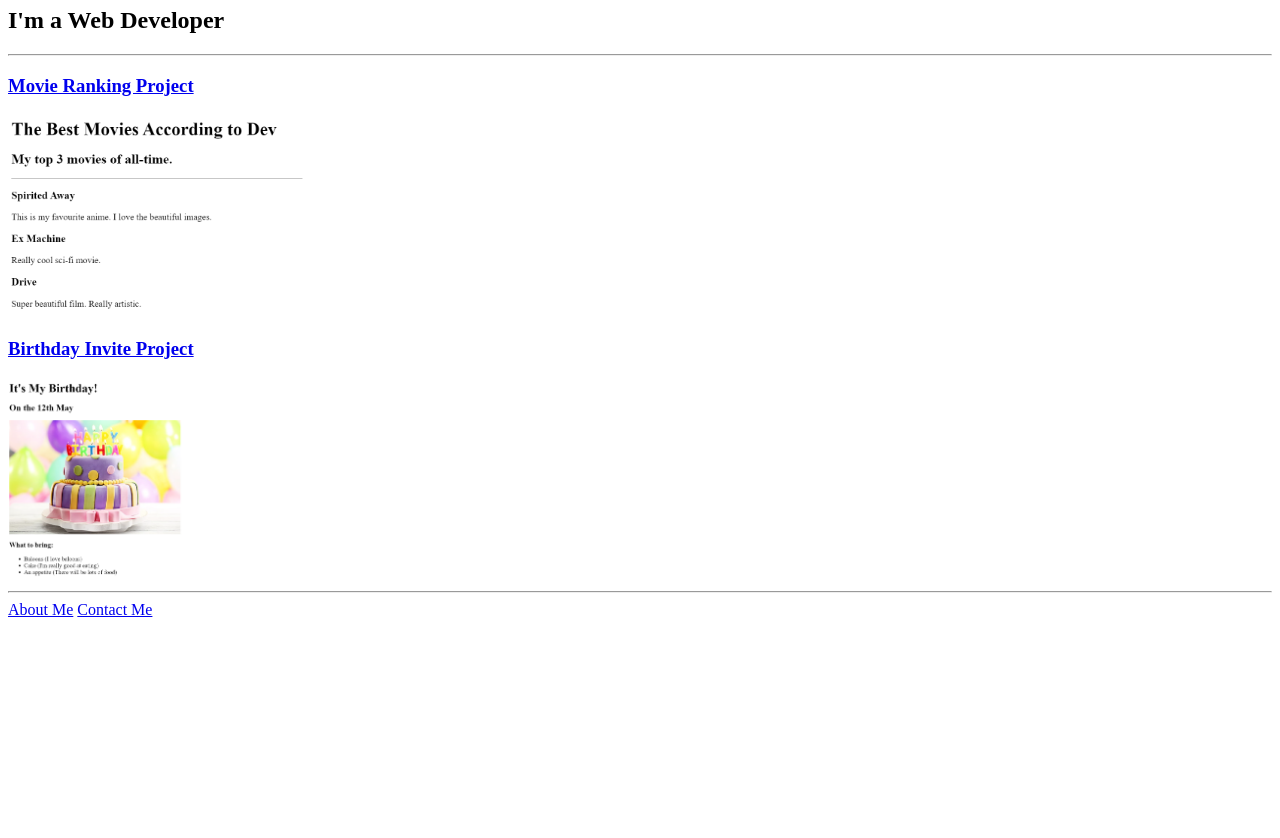
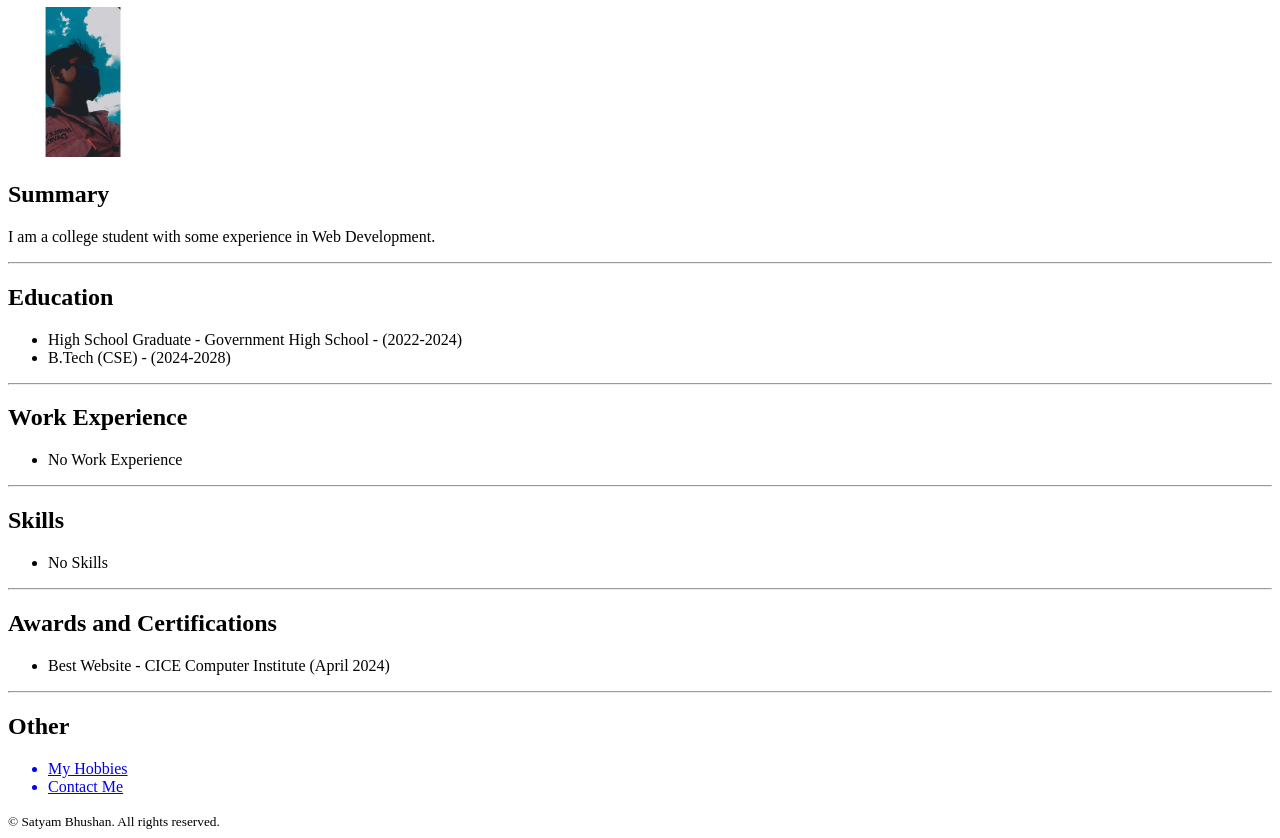
Before and after one commit to Dev-Rai01/html-portfolio, a plain HTML site: page index.html in a window 1280 px wide. Shown: the part 73-911 px from the top of the page. Before the commit the page ends 800 px from the top, so only its background shows below. Drawn offline with Linux system fonts and the light colour scheme.

Commit message:
Add files via upload

```diff
--- a/index.html
+++ b/index.html
@@ -1,34 +1,49 @@
-<!-- TODO 1: Create the HTML Boilerplate -->
-
-<!-- TODO 2: Add Your previous projects' HTML into the public folder -->
-
-<!-- TODO 3: Take screenshots of your project previews and add the images to the images folder -->
 <!DOCTYPE html>
 <html lang="en">
+
 <head>
     <meta charset="UTF-8">
     <meta name="viewport" content="width=device-width, initial-scale=1.0">
-    <title>Dev's Portfolio</title>
+    <title>Resume</title>
 </head>
+
 <body>
-    <h1>Dev's Portfolio</h1>
-    <h2>I'm a Web Developer</h2>
+    <h1>Satyam Bhushan</h1>
+    <img src="me.jpeg" alt="Photo of Satyam Bhushan" height="150" width="150" />
+    <h2>Summary</h2>
+    <p>I am a college student with some experience in Web Development.</p>
     <hr />
-    <h3><a href="./public/movie-ranking.html">Movie Ranking Project</a></h3>
-    <img src="./assets/images/Movie.png" height="200" alt="screenshot of my movie project" />
-    <h3><a href="./public/birthday-invite.html">Birthday Invite Project</a></h3>
-    <img src="./assets/images/Birthday.png" height="200" alt="screenshot of my brithday invite project" />
+    <h2>Education</h2>
+    <ul>
+        <li>High School Graduate - Government High School - (2022-2024) </li>
+        <li>B.Tech (CSE) - (2024-2028)</li>
+    </ul>
     <hr />
-    <a href="./public/about.html">About Me</a>
-    <a href="./public/contact.html">Contact Me</a>
+    <h2>Work Experience</h2>
+    <ul>
+        <li>No Work Experience</li>
+    </ul>
+    <hr />
+    <h2>Skills</h2>
+    <ul>
+        <li>No Skills</li>
+    </ul>
+    <hr />
+    <h2>Awards and Certifications</h2>
+    <ul>
+        <li>Best Website - CICE Computer Institute (April 2024)</li>
+    </ul>
+    <hr />
+    <h2>Other</h2>
+    <ul>
+        <a href="hobbies.html">
+            <li>My Hobbies</li>
+        </a>
+        <a href="contact.html">
+            <li>Contact Me</li>
+        </a>
+    </ul>
+    <footer><small>© Satyam Bhushan. All rights reserved.</small></footer>
 </body>
+
 </html>
-<!-- TODO 4: Add titles/subtitles etc. -->
-
-<!-- TODO 5: Add a link to the project pages -->
-
-<!-- TODO 6: Add images to show the project previews
-HINT for TODO 6: You can use the height attribute set to 200 to make the image smaller:
-https://developer.mozilla.org/en-US/docs/Web/HTML/Element/img#attr-height -->
-
-<!-- TODO 7: Add the Contact Me and About Me page links -->
```
Also changed, not shown: contact.html (added, +14 -0 lines), hobbies.html (added, +16 -0 lines), me.jpeg (added).
